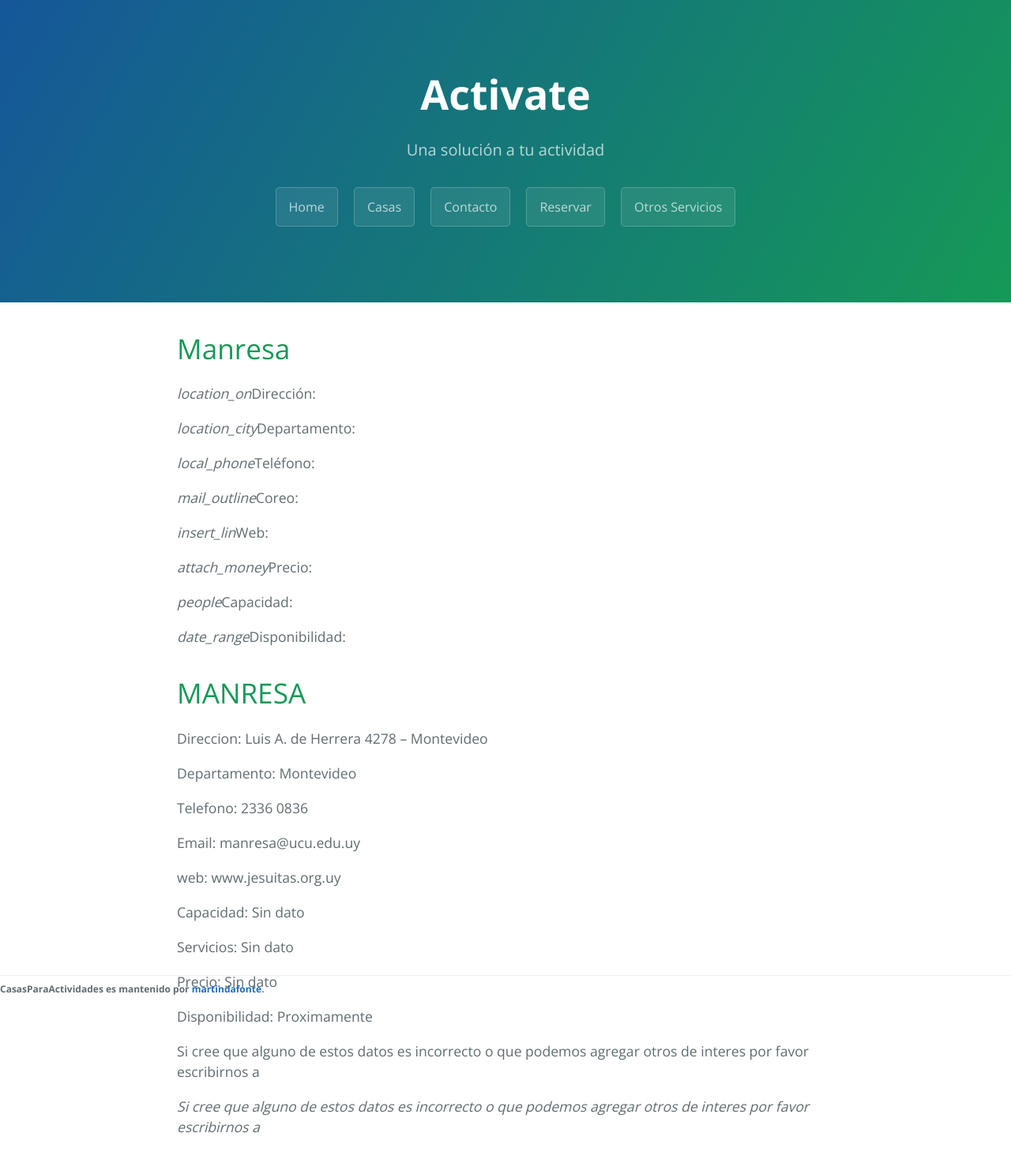
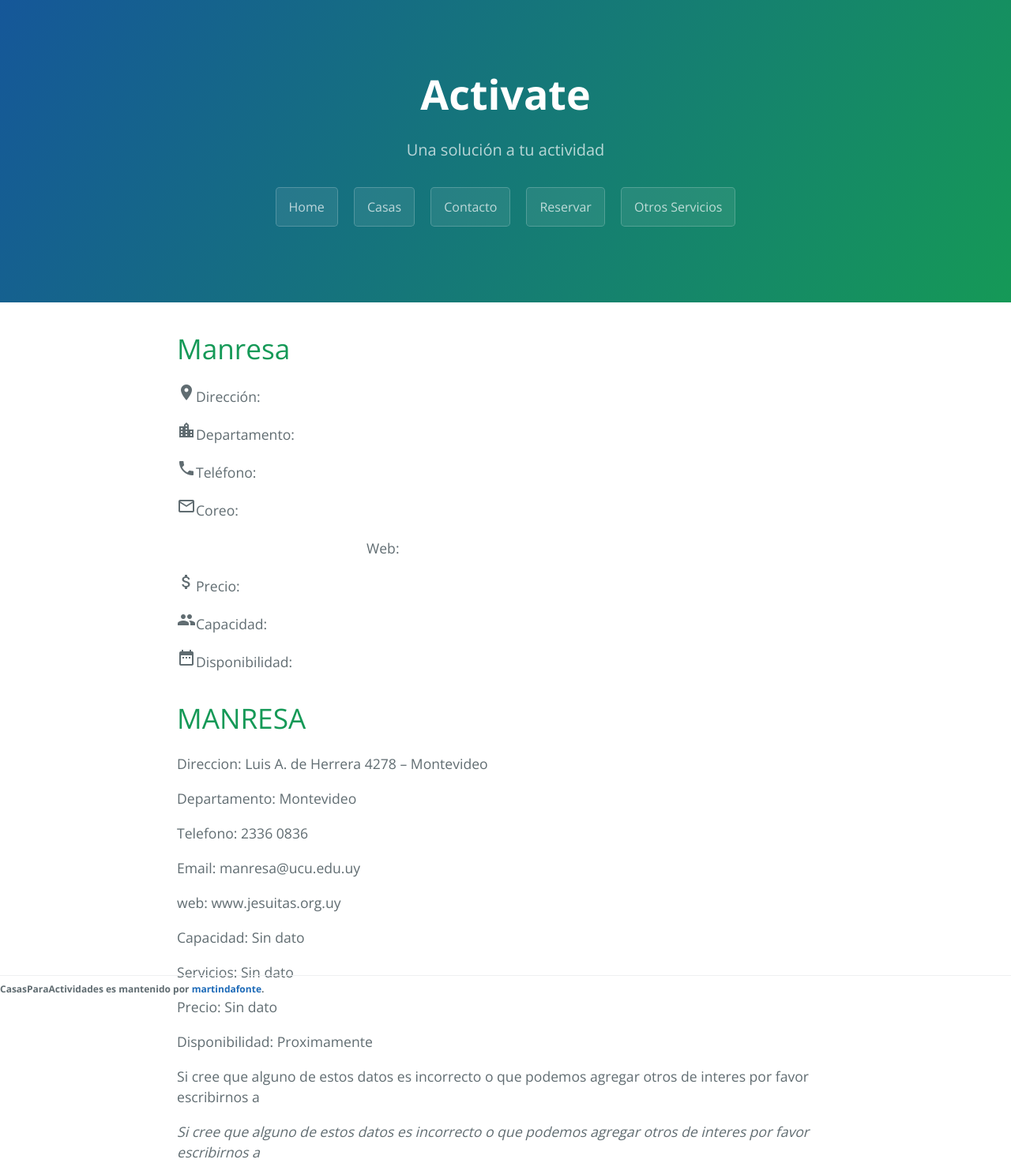
Before and after one commit to martindafonte/CasasDeRetiro, a Jekyll site: the page built from _casas/manresa.md, in a window 1280 px wide. Shown: the whole page at 79% size. Built offline with Jekyll 4.4.1, drawn with Linux system fonts in a browser that asks for light colours; comment, search, counter and statistics services are not loaded; before the commit the page ends 1441 px from its top, so only the background shows below that.

Commit message:
iconos en casas

```diff
--- a/_layouts/casas.html
+++ b/_layouts/casas.html
@@ -5,14 +5,14 @@
 
 <section class="main-content">
   <h1>{{page.title}}</h1>
-  <p><i class="mterial-icons">location_on</i>Dirección: {{page.direccion}}</p>
-  <p><i class="mterial-icons">location_city</i>Departamento: {{page.departamento}}</p>
-  <p><i class="mterial-icons">local_phone</i>Teléfono: {{page.telefono}}</p>
-  <p><i class="mterial-icons">mail_outline</i>Coreo: <a href:mailto={{page.correo}}>{{page.correo}}</a></p>
-  <p><i class="mterial-icons">insert_lin</i>Web: <a href={{page.web}}>{{page.web}}</a></p>
-  <p><i class="mterial-icons">attach_money</i>Precio: {{page.precio}}</p>
-  <p><i class="mterial-icons">people</i>Capacidad: {{page.capacidad}}</p>
-  <p><i class="mterial-icons">date_range</i>Disponibilidad: {{page.disponibilidad}} </p>
+  <p><i class="material-icons">location_on</i>Dirección: {{page.direccion}}</p>
+  <p><i class="material-icons">location_city</i>Departamento: {{page.departamento}}</p>
+  <p><i class="material-icons">local_phone</i>Teléfono: {{page.telefono}}</p>
+  <p><i class="material-icons">mail_outline</i>Coreo: <a href:mailto={{page.correo}}>{{page.correo}}</a></p>
+  <p><i class="material-icons">insert_lin</i>Web: <a href={{page.web}}>{{page.web}}</a></p>
+  <p><i class="material-icons">attach_money</i>Precio: {{page.precio}}</p>
+  <p><i class="material-icons">people</i>Capacidad: {{page.capacidad}}</p>
+  <p><i class="material-icons">date_range</i>Disponibilidad: {{page.disponibilidad}} </p>
 {{content}}
 <p/>
   <p style="font-style: italic;">Si cree que alguno de estos datos es incorrecto o que podemos agregar otros de interes por favor escribirnos a </p>
```
